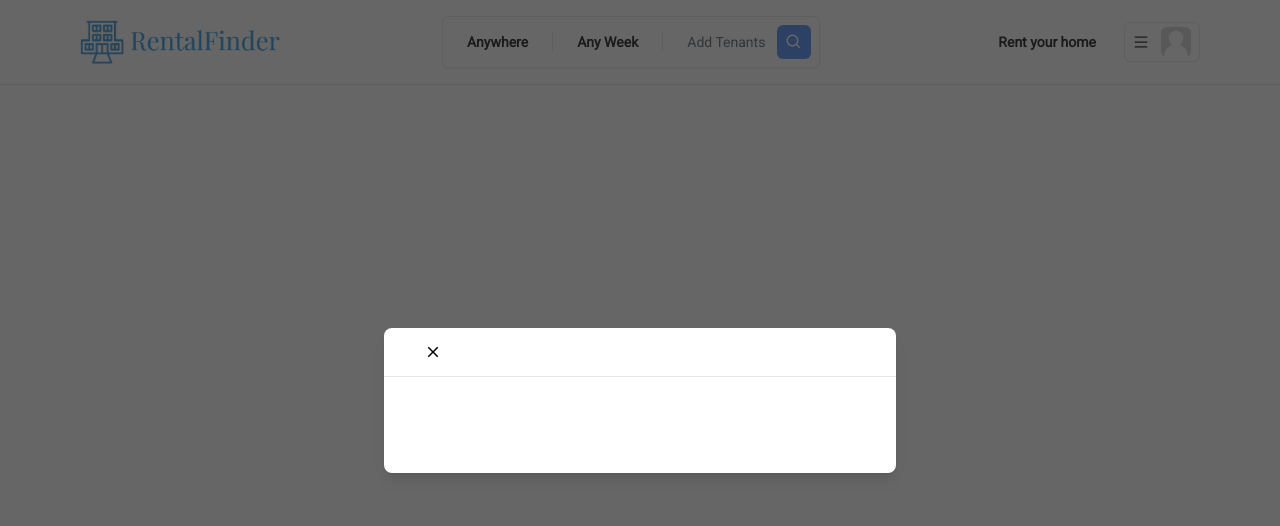
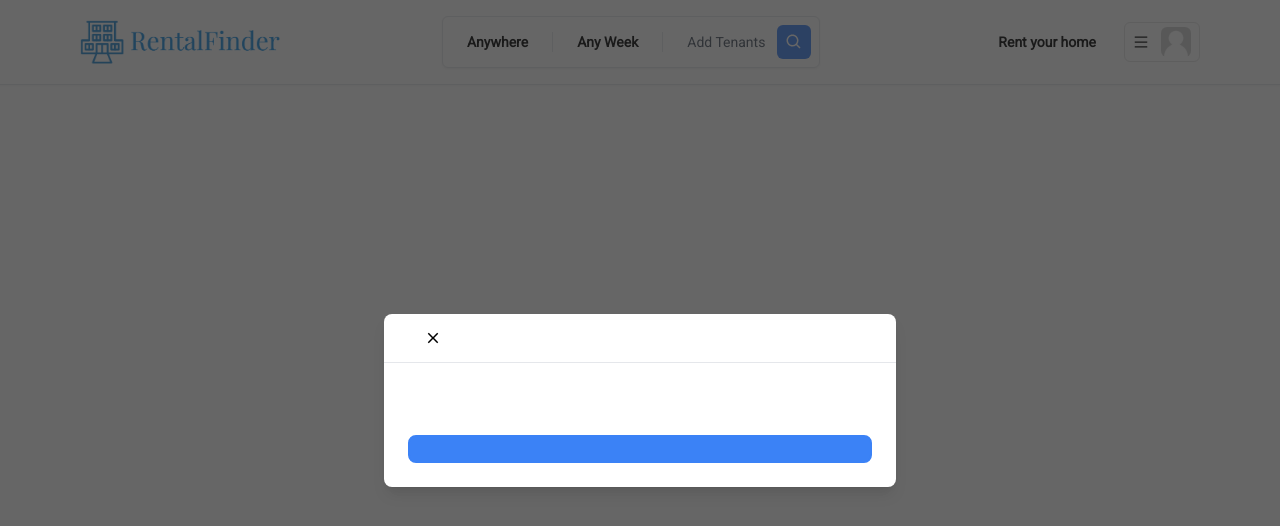
Before and after one commit to hrid-chakraborty/rental-finder, a Next.js app: page / in a window 1280 px wide. Shown: the top 526 px of the page. Built offline with nearby package versions, Linux system fonts and the light colour scheme.

Commit message:
Added Button Component to Modal

```diff
--- /dev/null
+++ b/app/components/Button.tsx
@@ -0,0 +1,42 @@
+"use client"
+
+import { IconType } from "react-icons/lib";
+
+interface ButtonProps {
+    label: string;
+    onClick: (e: React.MouseEvent<HTMLButtonElement>) => void;
+    disabled?: boolean;
+    outline?: boolean;
+    small?: boolean;
+    icon?: IconType;
+}
+
+const Button: React.FC<ButtonProps> = ({label,onClick,disabled,outline,small,icon:Icon}) => {
+  return (
+    <button onClick={onClick} disabled={disabled} className={`
+        relative
+        disabled:opacity-70
+        disabled:cursor-not-allowed
+        rounded-lg
+        hover:opacity-80
+        transition
+        w-full
+        ${outline ? 'bg-white' : 'bg-blue-500'}
+        ${outline ? 'border-black' : 'border-blue-500'}
+        ${outline ? 'text-black' : 'text-white'}
+        ${small ? 'py-1' : 'py-3'}
+        ${small ? 'text-sm' : 'text-md'}
+        ${small ? 'font-light' : 'font-semibold'}
+        ${small ? 'border' : 'border-2'}
+    `}>
+        {Icon && (
+            <Icon size={24} className="absolute left-4 top-3">
+
+            </Icon>
+        )}
+        {label}
+    </button>
+  )
+}
+
+export default Button
--- a/app/components/modal/Modal.tsx
+++ b/app/components/modal/Modal.tsx
@@ -2,6 +2,7 @@
 
 import { useCallback, useEffect, useState } from "react";
 import { IoMdClose } from 'react-icons/io'
+import Button from "../Button";
 
 interface ModalProps {
     isOpen?: boolean;
@@ -13,10 +14,10 @@ interface ModalProps {
     actionLabel: string;
     disabled?: boolean;
     secondaryAction?: () => void;
-    secondaryLabel: string;
+    secondaryActionLabel: string;
 }
 
-const Modal: React.FC<ModalProps> = ({ isOpen, onClose, onSubmit, title, body, footer, actionLabel, disabled, secondaryAction, secondaryLabel }) => {
+const Modal: React.FC<ModalProps> = ({ isOpen, onClose, onSubmit, title, body, footer, actionLabel, disabled, secondaryAction, secondaryActionLabel }) => {
     const [showModal, setShowModal] = useState(isOpen);
 
     useEffect(() => { setShowModal(isOpen) }, [isOpen]);
@@ -79,7 +80,17 @@ const Modal: React.FC<ModalProps> = ({ isOpen, onClose, onSubmit, title, body, f
                             {/* Footer */}
                             <div className="flex flex-col gap-2 p-6">
                                 <div className="flex flex-row items-center gap-4 w-full">
-
+                                    {secondaryAction && secondaryActionLabel && (
+                                        <Button
+                                        outline
+                                        disabled={disabled}
+                                        label={secondaryActionLabel}
+                                        onClick={handleSecondaryAction} />
+                                    )}
+                                    <Button
+                                        disabled={disabled}
+                                        label={actionLabel}
+                                        onClick={handleSubmit} />
                                 </div>
                             </div>
                         </div>
```
